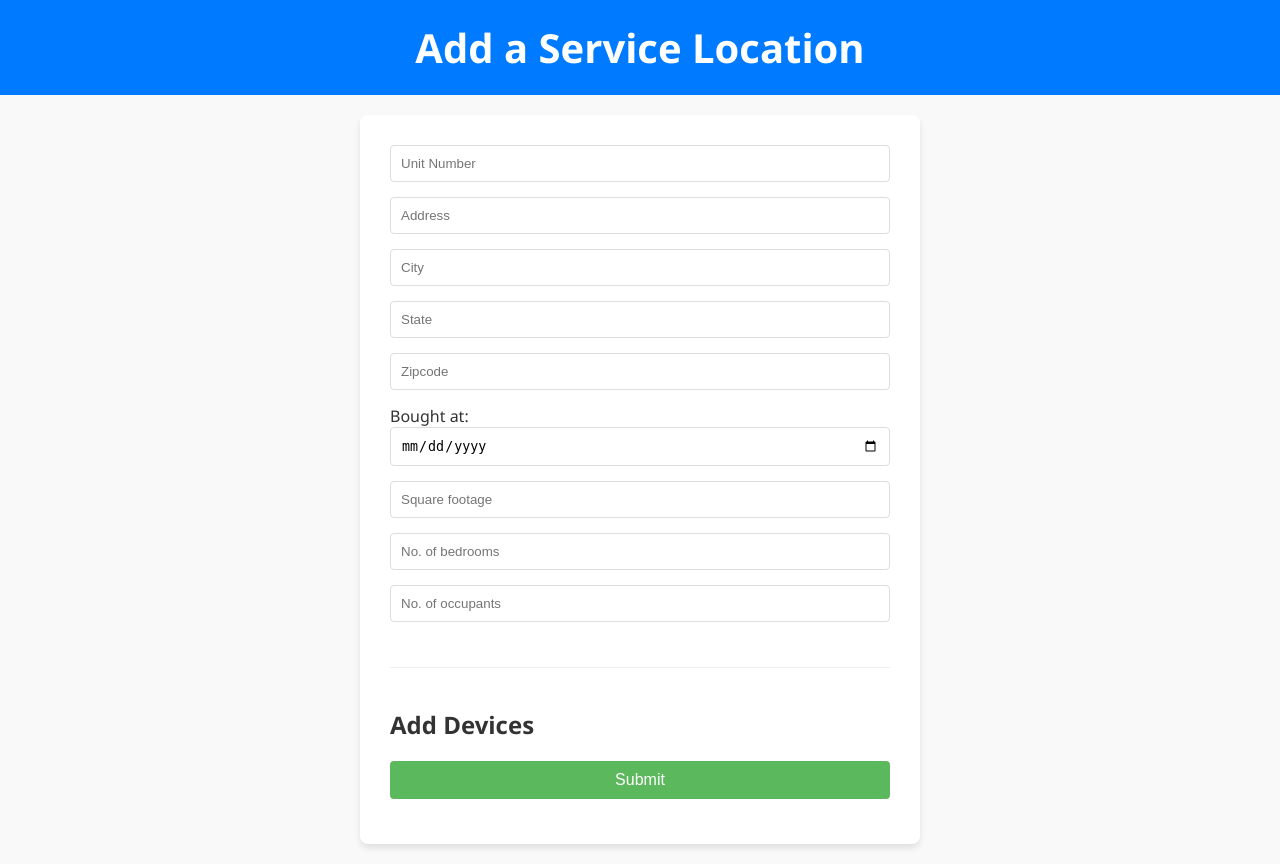
After one commit to Joshua-Alfred/shems-web-app, a Flask app: page /add-service-location in a window 1280 px wide. The commit adds this page. Run offline with Flask 3, Linux system fonts and the light colour scheme; the visitor is signed in with stand-in values (Sample User, id 1).

Commit message:
add new service location

```diff
--- a/app.py
+++ b/app.py
@@ -1,5 +1,6 @@
 from flask import Flask, render_template, request, redirect, session
-from datetime import timedelta
+from datetime import timedelta, datetime
+
 import pyodbc
 
 def get_pid_by_name(user_name):
@@ -63,6 +64,51 @@ def homepage():
         return redirect('/login')
 
 
+@app.route('/add-service-location')
+def add_service_location():
+    # Make sure the user is logged in
+    if 'user_name' in session:
+        return render_template('add_service_location.html')
+    else:
+        return redirect('/login')
+
+@app.route('/submit-service-location', methods=['POST'])
+def submit_service_location():
+    if 'user_name' in session:
+        unit_number = request.form['unit_number']
+        address = request.form['address']
+        city = request.form['city']
+        state = request.form['state']
+        zipcode = request.form['zipcode']
+        bought_at = request.form['bought_at']
+        square_footage = request.form['square_footage']
+        number_of_bedrooms = request.form['number_of_bedrooms']
+        number_of_occupants = request.form['number_of_occupants']
+
+        # You'll need the user's ID for the cust_id, assuming you have a way to retrieve it
+        cust_id = get_pid_by_name(session['user_name'])
+
+        # Now insert the new service location into the database
+        conn = pyodbc.connect(
+        'DRIVER={ODBC Driver 17 for SQL Server};'
+        'SERVER=DESKTOP-KTBJ3S3\SQLEXPRESS;'
+        'DATABASE=SHEMS;'
+        'Trusted_Connection=yes;'
+    )
+        cursor = conn.cursor()
+        today = str(datetime.now().hour) + str(datetime.now().minute) + str(datetime.now().second)
+        cursor.execute("INSERT INTO ServiceLocation (sl_id, cust_id, sl_unit_no, sl_addr, sl_city, sl_state, sl_zip, sl_boughtat, sl_squarefootage, sl_bedrooms, sl_occupants) VALUES (?, ?, ?, ?, ?, ?, ?, ?, ?, ?, ?)",
+               (today, cust_id, unit_number, address, city, state, zipcode, bought_at, square_footage, number_of_bedrooms, number_of_occupants))
+        conn.commit()
+        cursor.close()
+        conn.close()
+
+        # Redirect to the homepage after insertion
+        return redirect('/homepage')
+    else:
+        return redirect('/login')
+
+
 @app.route('/logout')
 def logout():
     # Remove user_name from session
--- a/static/style.css
+++ b/static/style.css
@@ -113,3 +113,61 @@ button:hover {
         width: 95%;
     }
 }
+
+form {
+    background: #fff;
+    max-width: 500px;
+    margin: 20px auto;
+    padding: 30px;
+    border-radius: 8px;
+    box-shadow: 0 4px 6px rgba(0, 0, 0, 0.1);
+}
+
+input[type=text],
+input[type=date],
+input[type=number],
+button {
+    width: 100%;
+    padding: 10px;
+    margin-bottom: 15px;
+    border: 1px solid #ddd;
+    border-radius: 4px;
+    box-sizing: border-box; /* Added to include padding in the element's total width and height */
+}
+
+button {
+    background-color: #5cb85c;
+    color: white;
+    font-size: 16px;
+    border: none;
+    cursor: pointer;
+    transition: background-color 0.3s ease;
+}
+
+button:hover {
+    background-color: #449d44;
+}
+
+section#add-devices {
+    margin-top: 30px;
+    padding-top: 20px;
+    border-top: 1px solid #eee;
+}
+
+/* Responsive design for smaller screens */
+@media (max-width: 600px) {
+    body {
+        padding: 10px;
+    }
+
+    form {
+        padding: 20px;
+    }
+
+    input[type=text],
+    input[type=date],
+    input[type=number],
+    button {
+        font-size: 14px;
+    }
+}
--- /dev/null
+++ b/templates/add_service_location.html
@@ -0,0 +1,30 @@
+<!-- templates/add_service_location.html -->
+<!DOCTYPE html>
+<html lang="en">
+<head>
+    <meta charset="UTF-8">
+    <meta name="viewport" content="width=device-width, initial-scale=1.0">
+    <title>Add a Service Location</title>
+    <link rel="stylesheet" href="{{ url_for('static', filename='style.css') }}">
+</head>
+<body>
+    <h1>Add a Service Location</h1>
+    <form action="/submit-service-location" method="post" id="add-service-form">
+        <input type="text" name="unit_number" placeholder="Unit Number" required>
+        <input type="text" name="address" placeholder="Address" required>
+        <input type="text" name="city" placeholder="City" required>
+        <input type="text" name="state" placeholder="State" required>
+        <input type="text" name="zipcode" placeholder="Zipcode" required>
+        Bought at:<br>
+        <input type="date" name="bought_at" placeholder="Bought at" required>
+        <input type="number" name="square_footage" placeholder="Square footage" required min="0">
+        <input type="number" name="number_of_bedrooms" placeholder="No. of bedrooms" required min="0">
+        <input type="number" name="number_of_occupants" placeholder="No. of occupants" required min="0">
+        <section id="add-devices">
+            <h2>Add Devices</h2>
+            <!-- Device fields will be added here later -->
+        </section>
+        <button type="submit">Submit</button>
+    </form>
+</body>
+</html>
--- a/templates/homepage.html
+++ b/templates/homepage.html
@@ -14,6 +14,7 @@
     <!-- Add this section below your greeting message in homepage.html -->
 <section id="service-locations">
     <h2>Your Service Locations</h2>
+    <button id="add-service-location-btn" onclick="window.location.href='/add-service-location'">Add a Service Location</button>
     <table>
         <thead>
             <tr>
```
